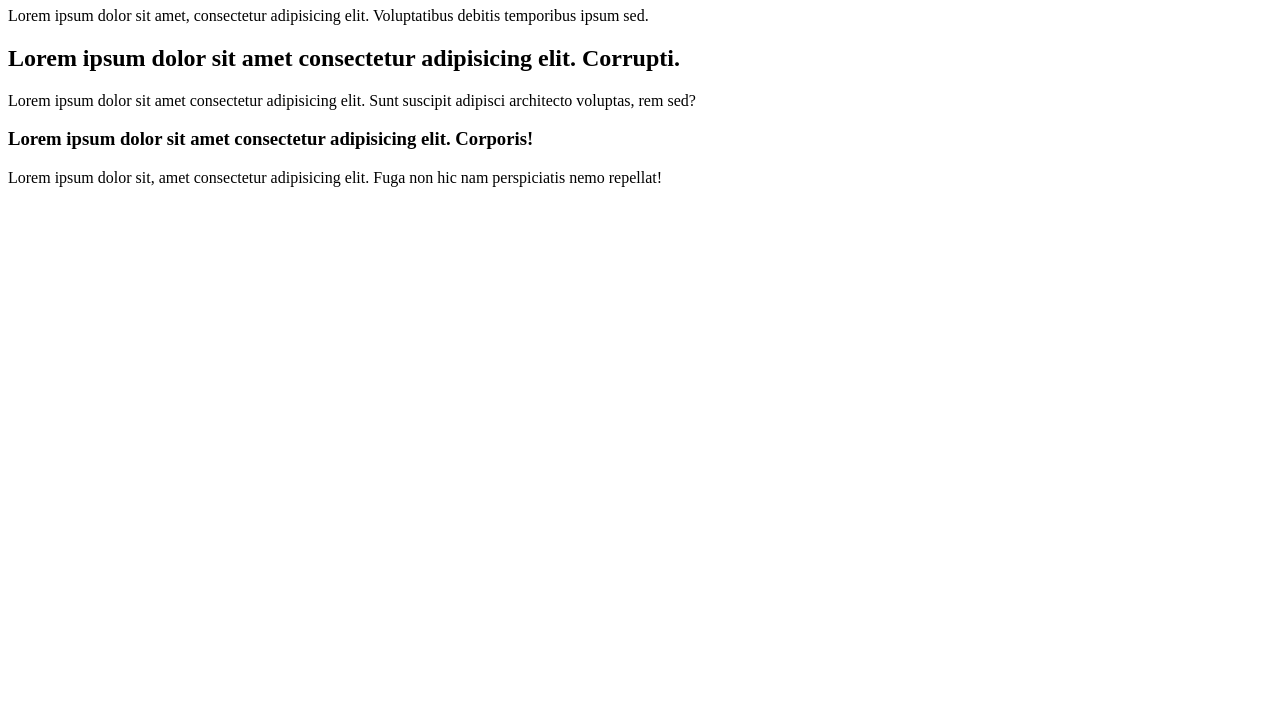
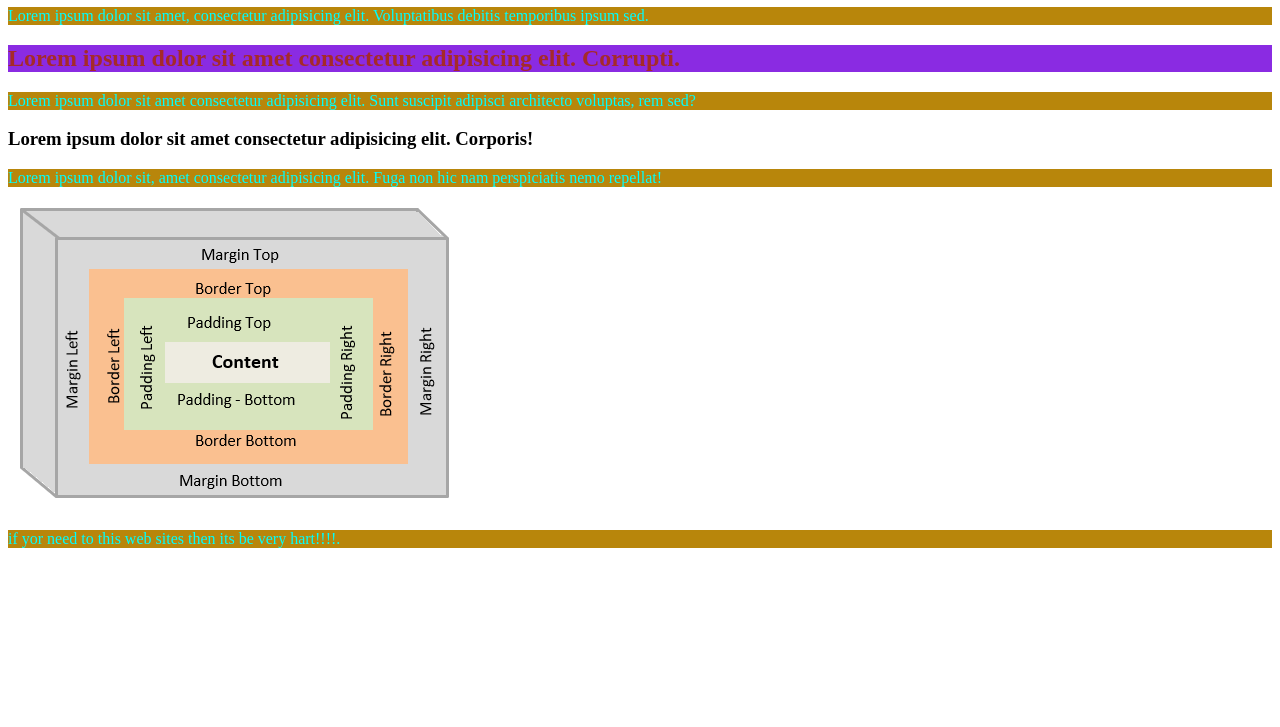
Before and after one commit to 60450sagor/my-five-repo, a plain HTML site: page index.html in a window 1280 px wide. Shown: the part 73-800 px from the top of the page. Drawn offline with Linux system fonts and the light colour scheme.

Commit message:
any where

```diff
--- a/index.html
+++ b/index.html
@@ -5,6 +5,7 @@
     <meta http-equiv="X-UA-Compatible" content="IE=edge" />
     <meta name="viewport" content="width=device-width, initial-scale=1.0" />
     <title>This is five Web Repo</title>
+    <link rel="stylesheet" href="style.css" />
   </head>
   <body>
     <h1>Lorem ipsum dolor sit amet, consectetur adipisicing elit.</h1>
@@ -22,5 +23,7 @@
       Lorem ipsum dolor sit, amet consectetur adipisicing elit. Fuga non hic nam
       perspiciatis nemo repellat!
     </p>
+    <img src="css-box-model.png" alt="" />
+    <p>if yor need to this web sites then its be very hart!!!!.</p>
   </body>
 </html>
```
Also changed, not shown: css-box-model.png (added).
